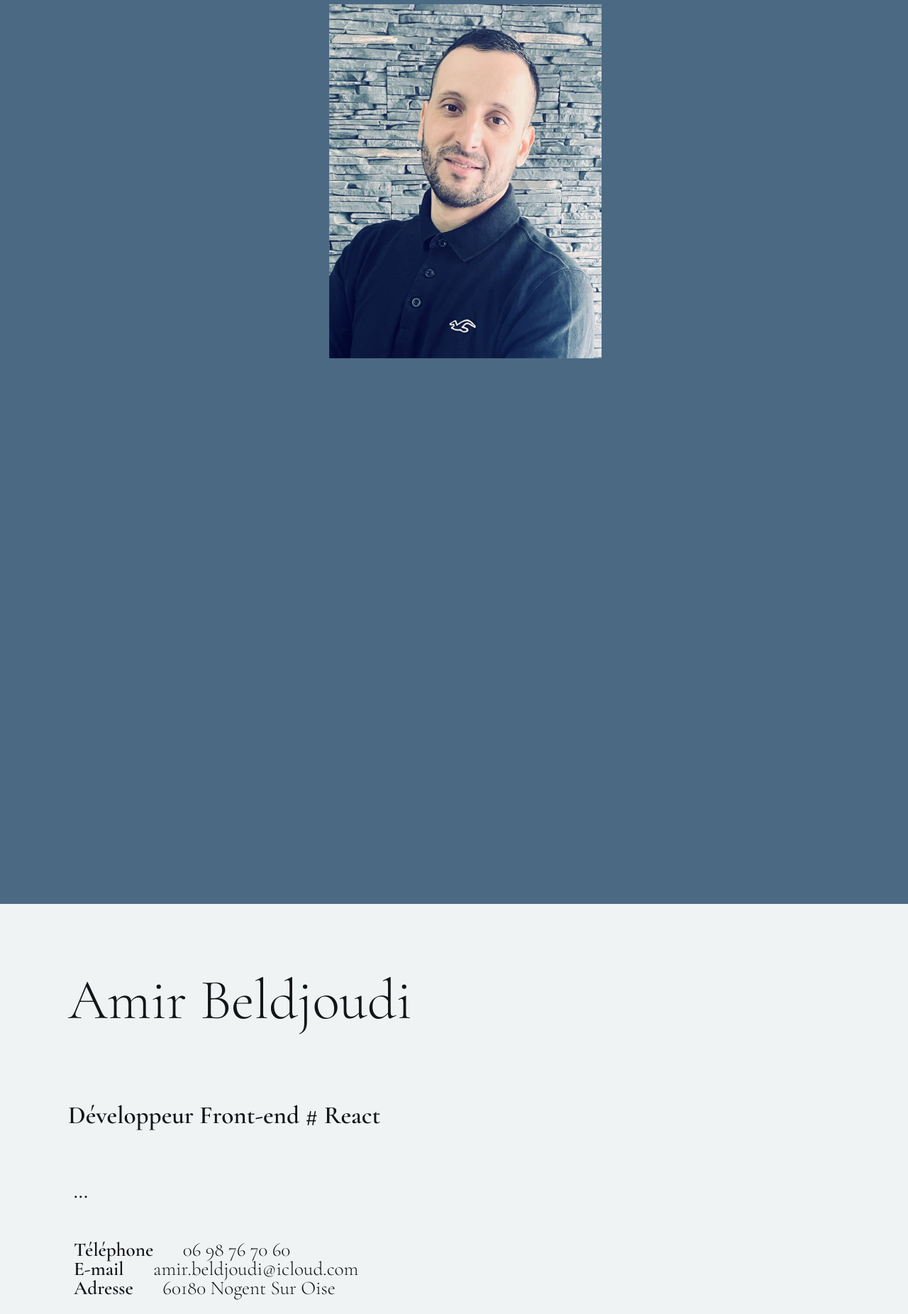
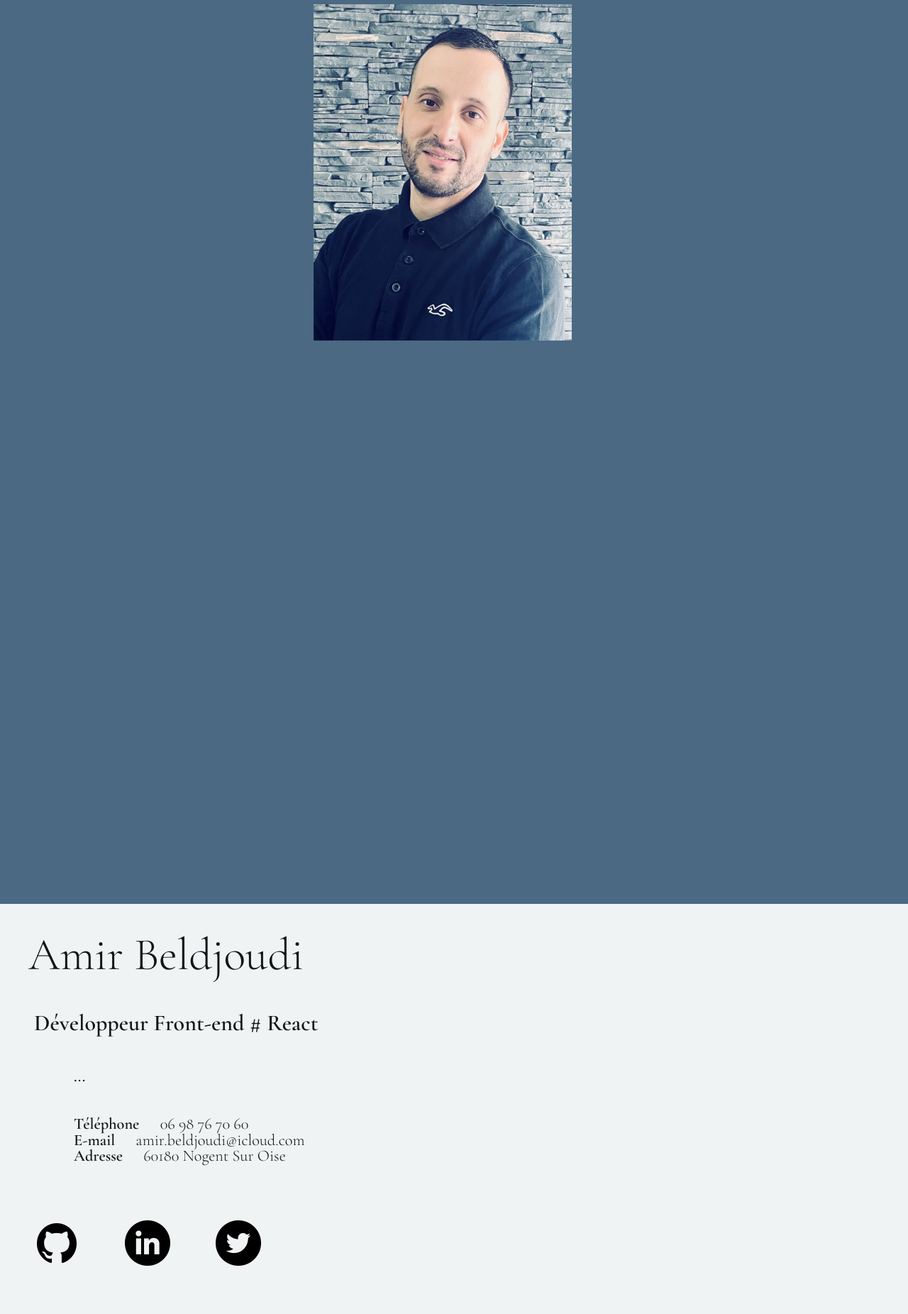
Before and after one commit to beldjoudiamir/Portfolio, a PHP site: page / in a window 1280 px wide. Shown: the part 58-1910 px from the top of the page at 71% size. Run offline with PHP 8.4, Linux system fonts and the light colour scheme.

Commit message:
cvetape6

```diff
--- a/css/style.css
+++ b/css/style.css
@@ -4,6 +4,7 @@
 
     font-family: 'Cormorant Garamond', serif;
     color: #131519;
+    background-color: #4B6983;
 
 }
 
@@ -316,7 +317,7 @@
 
 /*========== media =============*/
 
-@media screen and (max-width: 1364px) {
+@media screen and (max-width: 1300px) {
 
     body{
         display: flex;
@@ -383,7 +384,7 @@
 
     body .right_page{
         /*padding: 1rem;*/
-        width: 100%;
+        width: 95%;
         height: 50%;
         background-color: #4B6983;
     }
@@ -429,11 +430,48 @@
         background-color: #F0F3F4;
 
         overflow-y: scroll;
+}
 
+main h1{
+    text-align: start;
+    margin: 1.5rem;
+    padding: 1rem;
+    font-size: 4rem;
+
+}
+main h2{
+    margin: 0.3rem 0.5rem 1.5rem 2.5rem;
+    padding: 0.5rem;
+    text-align: start;
+    font-size: 2rem;
+    font-weight: bold;
+}
+
+main h3{
+
+    text-align: start;
+    font-weight: bold;
+}
+
+
+main p{
+    font-family: 'Cormorant Garamond', serif;
+    font-size: 1.4rem ;
+
+}
+
+
+
+main span{
+    font-family: 'Cormorant Garamond', serif;
+    font-weight: bold;
+
+    margin: 0.5rem 1rem 1rem 6rem;
+    padding: 0.5rem;
+    text-align: start;
+}
 
 
 
 
 }
-
-}
```
